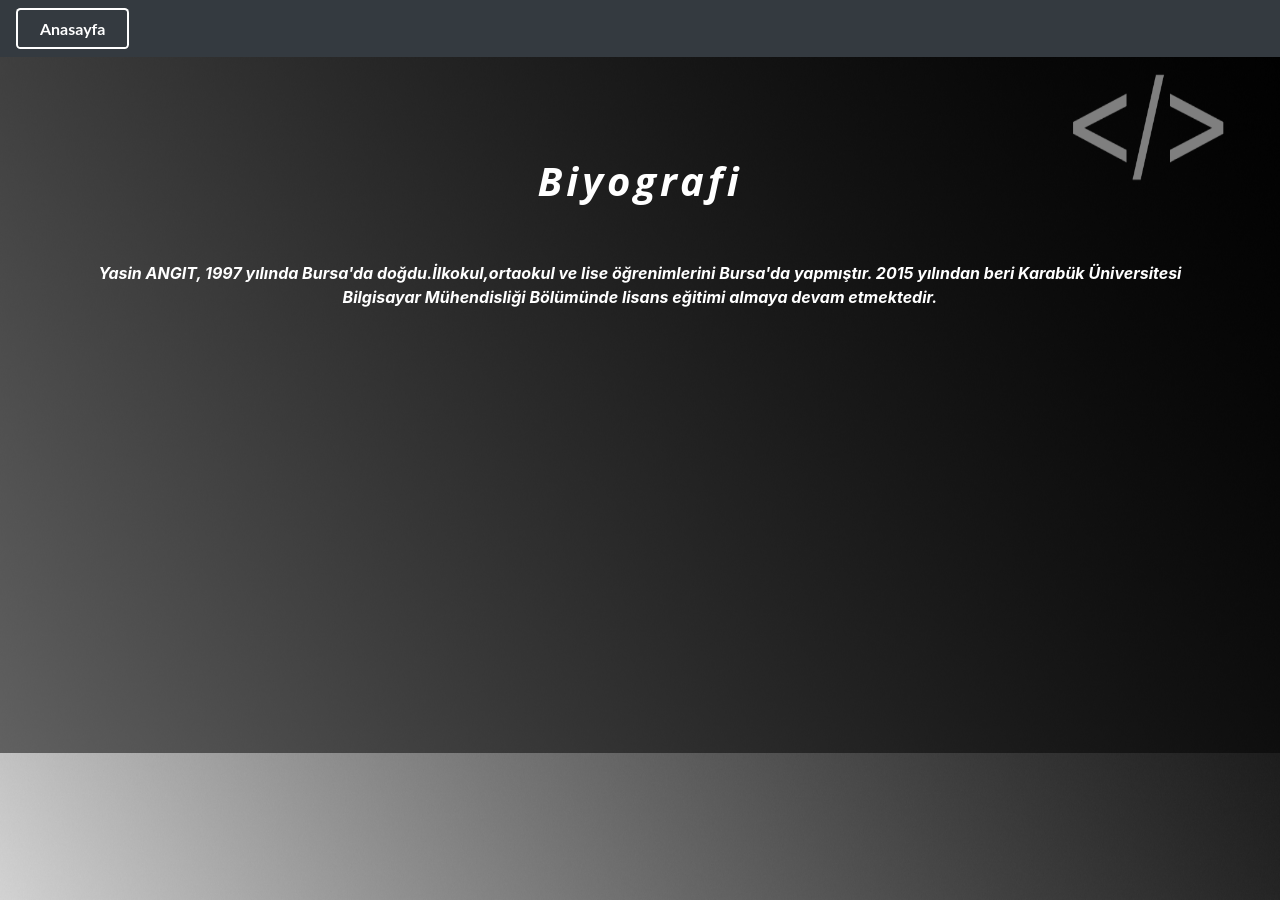
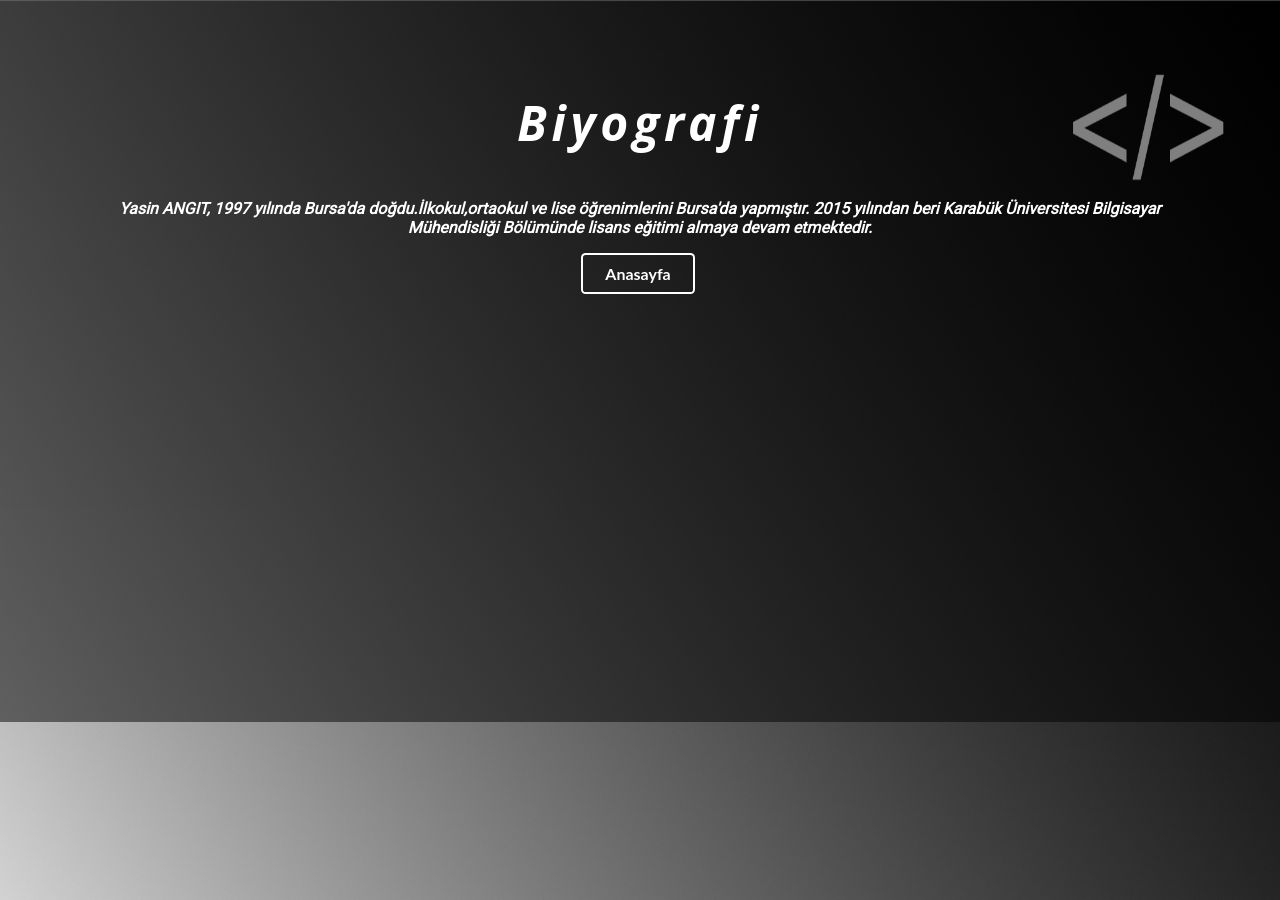
Before and after one commit to yasnangt/yasnangt.github.io, a Jekyll site: the page hakkımda.html, which Jekyll copies as it is, in a window 1280 px wide. Built offline with Jekyll 4.4.1, drawn with Linux system fonts in a browser that asks for light colours; nearby versions of some CDN libraries.

Commit message:
Update hakkımda.html

```diff
--- a/hakkımda.html
+++ b/hakkımda.html
@@ -12,28 +12,11 @@
         <link rel="stylesheet" href="css/container.css">
         <link rel="stylesheet" href="css/animate.css">
         <link rel="stylesheet" href="css/button.css">
-        <link rel="stylesheet" href="https://stackpath.bootstrapcdn.com/bootstrap/4.3.1/css/bootstrap.min.css" integrity="sha384-ggOyR0iXCbMQv3Xipma34MD+dH/1fQ784/j6cY/iJTQUOhcWr7x9JvoRxT2MZw1T" crossorigin="anonymous">
         <link href="https://fonts.googleapis.com/css?family=Roboto" rel="stylesheet">
         <link rel="stylesheet" href="https://maxcdn.bootstrapcdn.com/font-awesome/4.5.0/css/font-awesome.min.css">
     </head>
     <body>
-        <script src="https://stackpath.bootstrapcdn.com/bootstrap/4.3.1/js/bootstrap.min.js" integrity="sha384-JjSmVgyd0p3pXB1rRibZUAYoIIy6OrQ6VrjIEaFf/nJGzIxFDsf4x0xIM+B07jRM" crossorigin="anonymous"></script>
-            <header>
 
-                <div>
-                       <nav class="navbar navbar-expand-md navbar-dark bg-dark">
-                                <button class="ui inverted button"onclick="location.href='index.html'">Anasayfa</button>
-
-
-                            </nav>
-                </div>
-
-
-
-
-
-
-        </header>
         <div class="hamd">
 
             <script src="js/wow.min.js"></script>
@@ -52,6 +35,7 @@
             etmektedir.</font></b></i>  </p>
           </div>
          </div>
+           <button class="ui inverted button"onclick="location.href='index.html'">Anasayfa</button>
 
 
 
```
